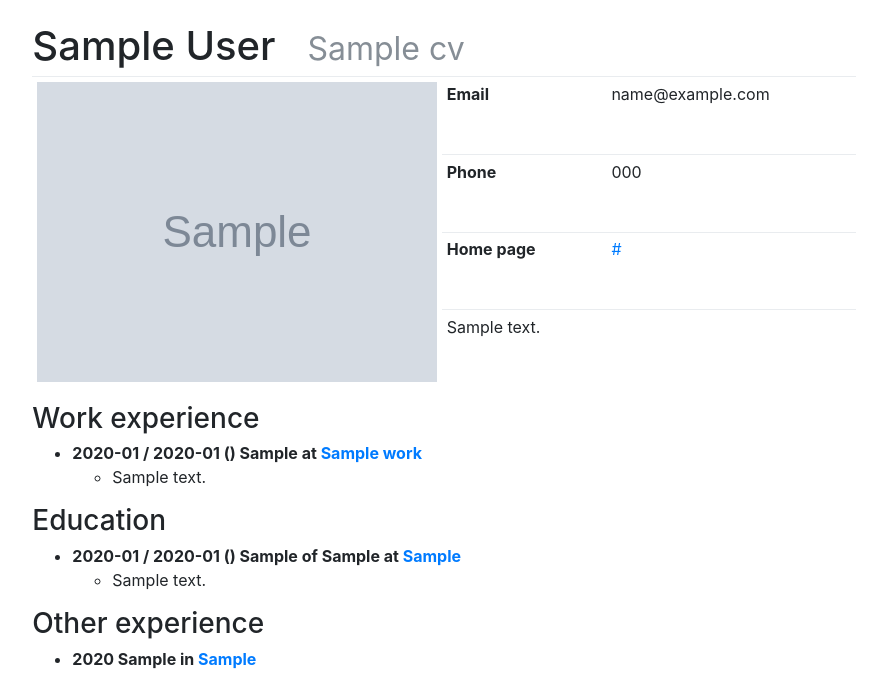
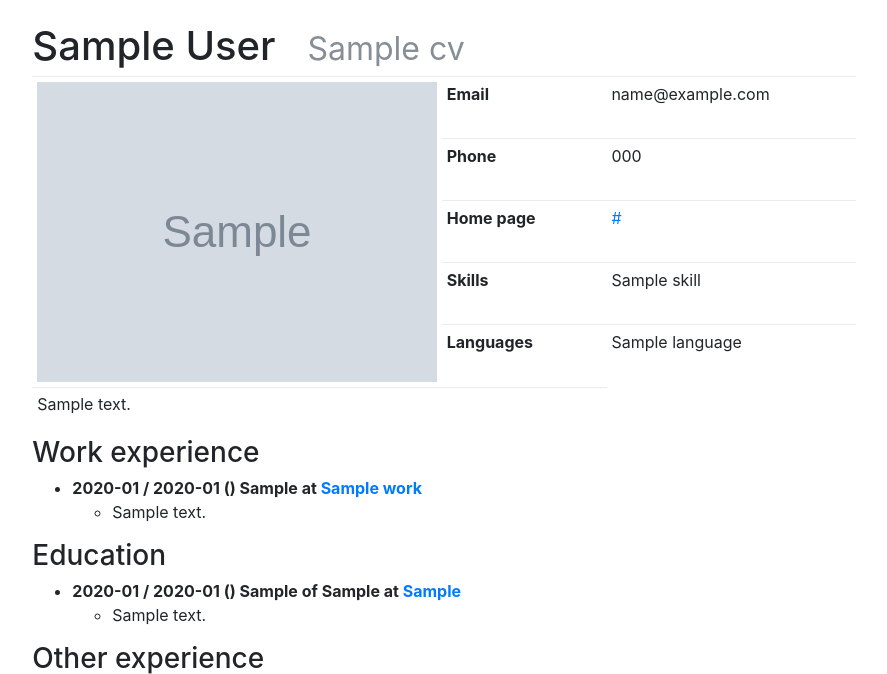
Before and after one commit to jarnoln/cvdb, a Django app: page /cv/1/ in a window 1280 px wide. Shown: the part 56-730 px from the top of the page, without its empty margins (196-1083 px from the left). Run offline with Django 3.2, Linux system fonts and the light colour scheme; a user stored in the database is signed in; tables that the repository leaves empty hold one stand-in row (values such as "Sample post"); grey boxes marked "Sample" are stand-in pictures; some libraries are stand-ins or nearby versions.

Commit message:
Show skills and languaged on CV

```diff
--- a/viewcv/templates/viewcv/cv_detail.html
+++ b/viewcv/templates/viewcv/cv_detail.html
@@ -21,14 +21,45 @@
       </td>
     </tr>
   {% endif %}
-    {% if info.email %} <tr> <th width="20%"> {% trans 'Email' %} </th> <td> {{ info.email }} </td> </tr> {% endif %}
-    {% if info.phone %} <tr> <th width="20%"> {% trans 'Phone' %} </th> <td> {{ info.phone }} </td> </tr> {% endif %}
-    {% if info.url %}
+  {% if info.email %} <tr> <th width="20%"> {% trans 'Email' %} </th> <td> {{ info.email }} </td> </tr> {% endif %}
+  {% if info.phone %} <tr> <th width="20%"> {% trans 'Phone' %} </th> <td> {{ info.phone }} </td> </tr> {% endif %}
+  {% if info.url %}
     <tr>
       <th> {% trans 'Home page' %} </th>
       <td> <a href="{{ info.url }}"> {{ info.url }} </a> </td>
     </tr>
   {% endif %}
+
+  {% if cv.skill_set.count > 0 %}
+    <tr>
+      <th> Skills </th>
+      <td>
+        {% for skill in cv.skill_set.all %}
+          {% if forloop.last %}
+            {{ skill.name }}
+          {% else %}
+            {{ skill.name }},
+          {% endif %}
+        {% endfor %}
+      </td>
+    </tr>
+  {% endif %}
+
+  {% if cv.language_set.count > 0 %}
+    <tr>
+      <th> Languages </th>
+      <td>
+        {% for lang in cv.language_set.all %}
+          {% if forloop.last %}
+            {{ lang.name }}
+          {% else %}
+            {{ lang.name }},
+          {% endif %}
+        {% endfor %}
+      </td>
+    </tr>
+  {% endif %}
+
   {% if info.summary %} <tr> <td colspan="2"> {{ info.summary|safe }} </td> </tr> {% endif %}
   </tbody>
 </table>
```
Also changed, not shown: viewcv/tests/test_cv.py (+5 -1 lines), viewcv/tests/test_models.py (+16 -0 lines).
